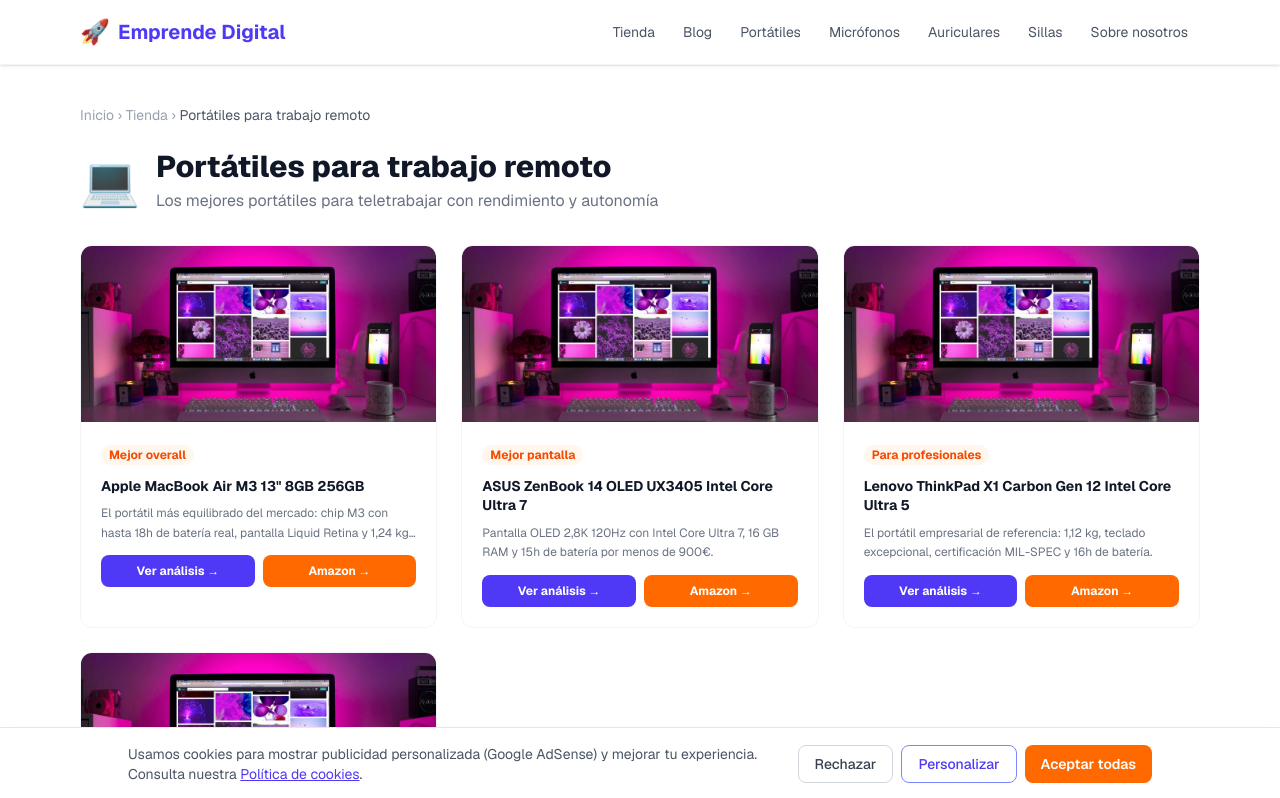
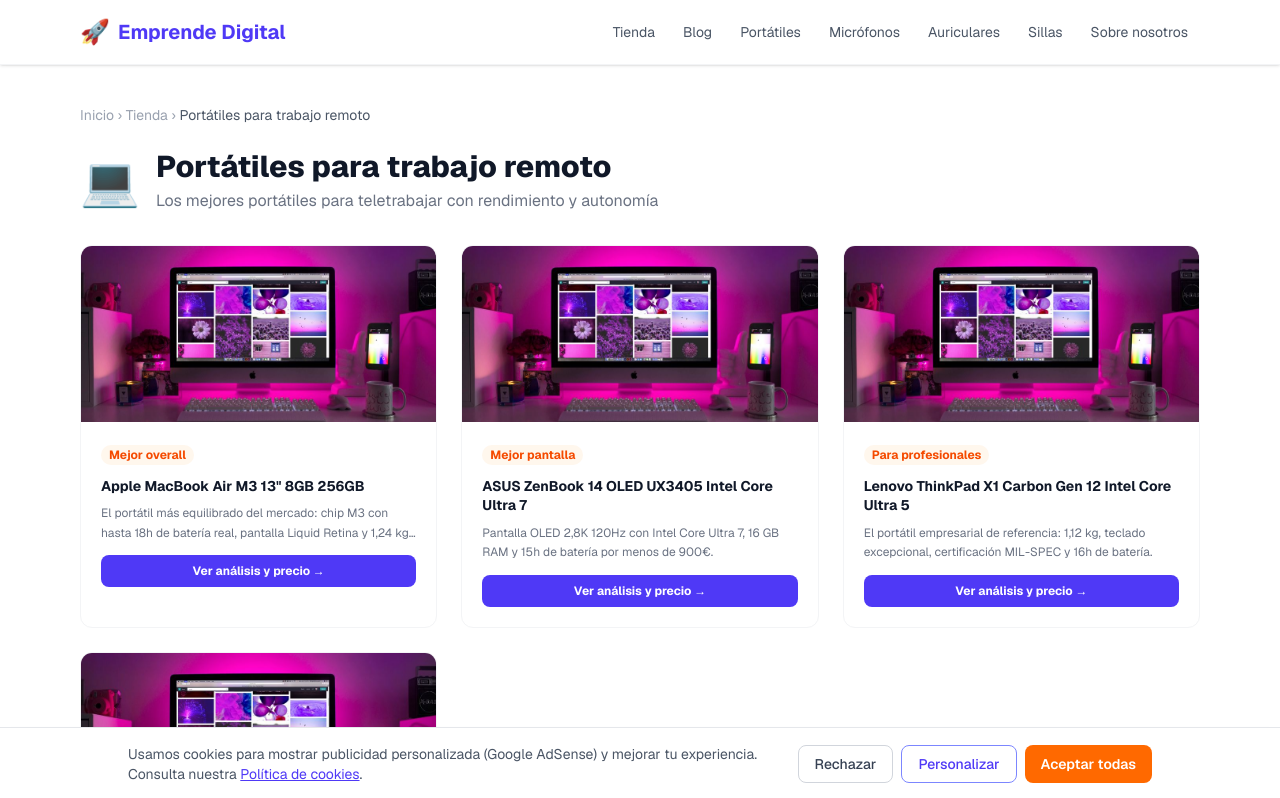
Before and after one commit to mktweb360/emprendedigital, a Next.js app: page /tienda/portatiles in a window 1280 px wide. Shown: the top 798 px of the page. Built offline with nearby package versions, Linux system fonts and the light colour scheme.

Commit message:
feat: flujo de compra a través de página interna de producto

```diff
--- a/app/tienda/[categoria]/[producto]/page.tsx
+++ b/app/tienda/[categoria]/[producto]/page.tsx
@@ -133,6 +133,15 @@ export default async function ProductoPage({ params }: Props) {
 
         <h1 className="text-3xl font-extrabold text-gray-900 mb-6 leading-tight">{product.name}</h1>
 
+        <div className="rounded-2xl overflow-hidden bg-gray-100 mb-6">
+          <img
+            src={`/images/products/${product.categorySlug}.jpg`}
+            alt={product.name}
+            className="w-full h-64 object-cover"
+            loading="eager"
+          />
+        </div>
+
         <AffiliateDisclosure />
 
         <div className="my-6 p-6 bg-indigo-50 border border-indigo-100 rounded-2xl flex flex-col sm:flex-row items-start sm:items-center justify-between gap-4">
@@ -140,14 +149,17 @@ export default async function ProductoPage({ params }: Props) {
             <div className="text-lg font-bold text-gray-900">Disponible en Amazon España</div>
             <div className="text-sm text-gray-500 mt-1">Consulta el precio actualizado y las opiniones en Amazon</div>
           </div>
+          <div className="flex flex-col items-center shrink-0">
             <a
               href={amazonLink(product.asin)}
               target="_blank"
               rel="noopener noreferrer sponsored"
-            className="btn-primary shrink-0"
+              className="btn-primary"
             >
-            Ver precio en Amazon →
+              🛒 Comprar en Amazon →
             </a>
+            <p className="text-xs text-gray-400 text-center mt-1">Se abrirá Amazon.es · Enlace de afiliado</p>
+          </div>
         </div>
 
         <div className="prose">
@@ -207,14 +219,17 @@ export default async function ProductoPage({ params }: Props) {
             El {product.name} es {product.shortDescription.toLowerCase()} Disponible en Amazon España con entrega
             rápida Prime.
           </p>
+          <div className="flex flex-col items-start gap-1">
             <a
               href={amazonLink(product.asin)}
               target="_blank"
               rel="noopener noreferrer sponsored"
               className="inline-block bg-orange-500 hover:bg-orange-600 text-white font-bold px-6 py-3 rounded-xl transition-colors"
             >
-            Ver el mejor precio en Amazon →
+              🛒 Comprar en Amazon →
             </a>
+            <p className="text-xs text-indigo-200 mt-1">Se abrirá Amazon.es · Enlace de afiliado</p>
+          </div>
         </div>
 
         {faqs.length > 0 && (
--- a/app/tienda/[categoria]/page.tsx
+++ b/app/tienda/[categoria]/page.tsx
@@ -2,7 +2,6 @@ import type { Metadata } from "next";
 import Link from "next/link";
 import { notFound } from "next/navigation";
 import { categories, getProductsByCategory } from "@/data/products";
-import { amazonLink } from "@/lib/amazon";
 const CATEGORY_IMAGES: Record<string, string> = {
   "sillas-ergonomicas": "/images/products/sillas-ergonomicas.jpg",
   "escritorios": "/images/products/escritorios.jpg",
@@ -170,9 +169,9 @@ export default async function CategoriaPage({ params }: Props) {
               {(() => {
                 const imgSrc = CATEGORY_IMAGES[product.categorySlug] ?? "/images/products/sillas-ergonomicas.jpg";
                 return (
-                  <a href={amazonLink(product.asin)} target="_blank" rel="noopener noreferrer sponsored" className="block overflow-hidden bg-gray-50">
+                  <Link href={`/tienda/${product.categorySlug}/${product.slug}`} className="block overflow-hidden bg-gray-50">
                     <img src={imgSrc} alt={product.name} className="w-full h-44 object-cover hover:scale-105 transition-transform duration-300" loading="lazy" />
-                  </a>
+                  </Link>
                 );
               })()}
               <div className="p-5">
@@ -190,16 +189,8 @@ export default async function CategoriaPage({ params }: Props) {
                   href={`/tienda/${cat.slug}/${product.slug}`}
                   className="flex-1 text-center text-xs font-bold text-white bg-indigo-600 hover:bg-indigo-700 rounded-lg py-2 transition-colors"
                 >
-                  Ver análisis →
+                  Ver análisis y precio →
                 </Link>
-                <a
-                  href={amazonLink(product.asin)}
-                  target="_blank"
-                  rel="noopener noreferrer sponsored"
-                  className="flex-1 text-center text-xs font-bold text-white bg-orange-500 hover:bg-orange-600 rounded-lg py-2 transition-colors"
-                >
-                  Amazon →
-                </a>
               </div>
               </div>
             </div>
```
Lines whose indentation alone changed are shown as unchanged.
